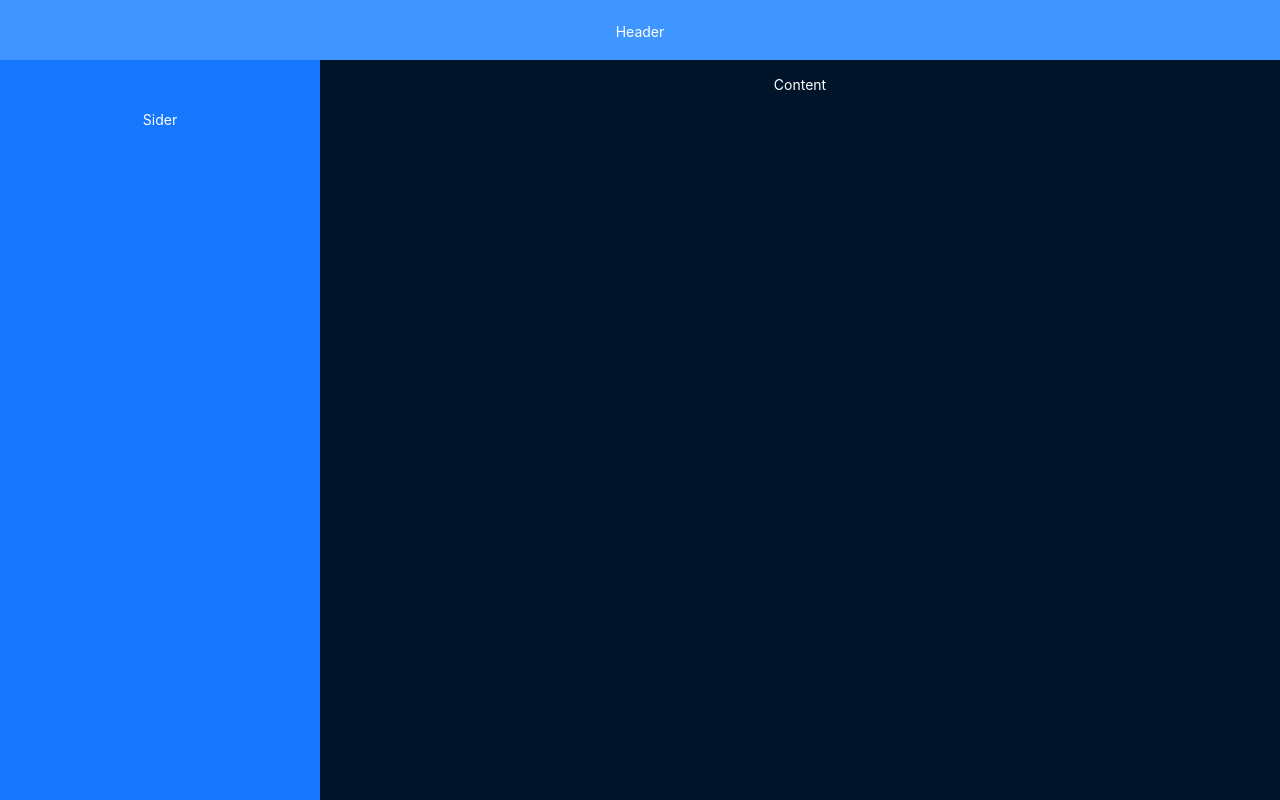
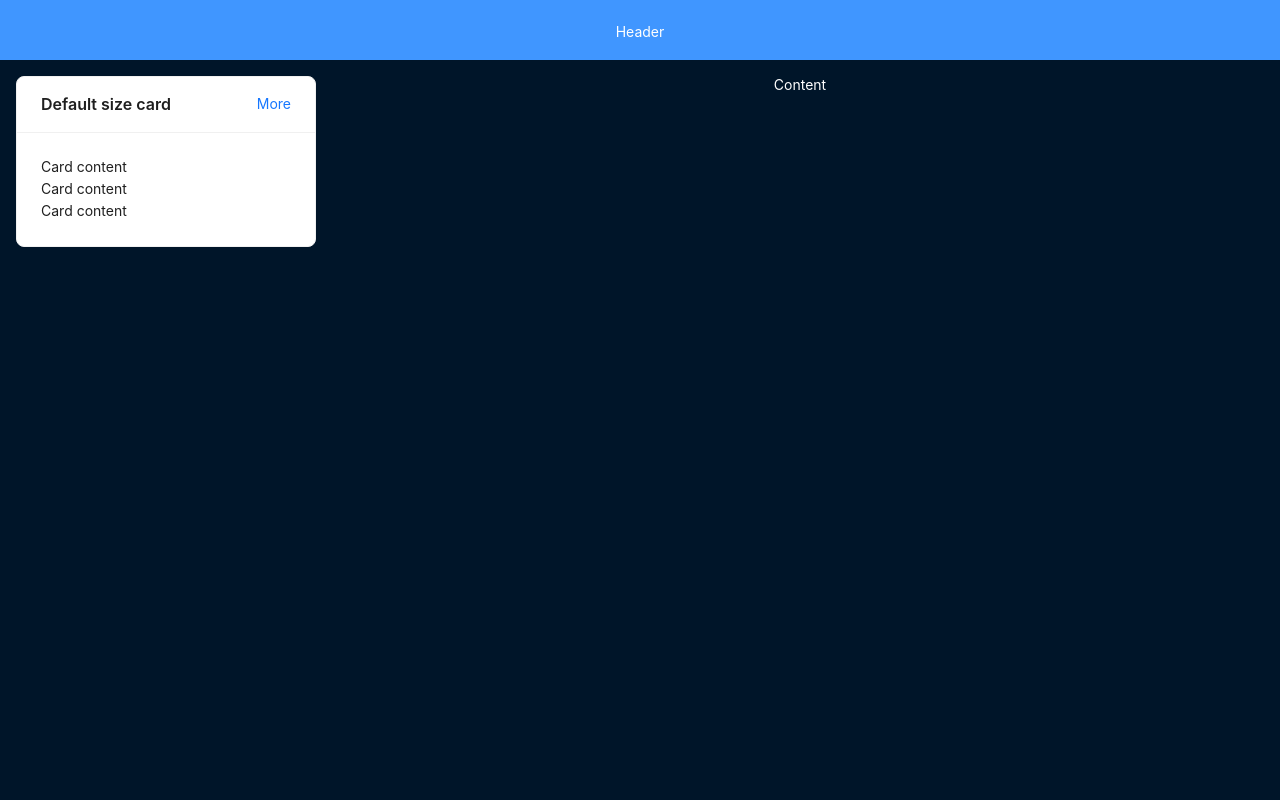
Before and after one commit to aviatorsignalsindia/crypto-app, a React (Vite) app: page / in a window 1280 px wide. Built offline with nearby package versions, Linux system fonts and the light colour scheme.

Commit message:
карта появилась

```diff
--- a/src/components/layout/AppSider.jsx
+++ b/src/components/layout/AppSider.jsx
@@ -1,16 +1,17 @@
-import { Layout } from 'antd';
+import { Layout, Card } from 'antd';
 
 const siderStyle = {
-    textAlign: 'center',
-    lineHeight: '120px',
-    color: '#fff',
-    backgroundColor: '#1677ff',
+    padding: '1rem',
   }
 
 export default function AppSider ()  {
     return (
     <Layout.Sider width="25%" style={siderStyle}>
-     Sider
+      <Card title="Default size card" extra={<a href="#">More</a>} style={{ width: 300 }}>
+      <p>Card content</p>
+      <p>Card content</p>
+      <p>Card content</p>
+    </Card>
     </Layout.Sider>
     )
 }
```
